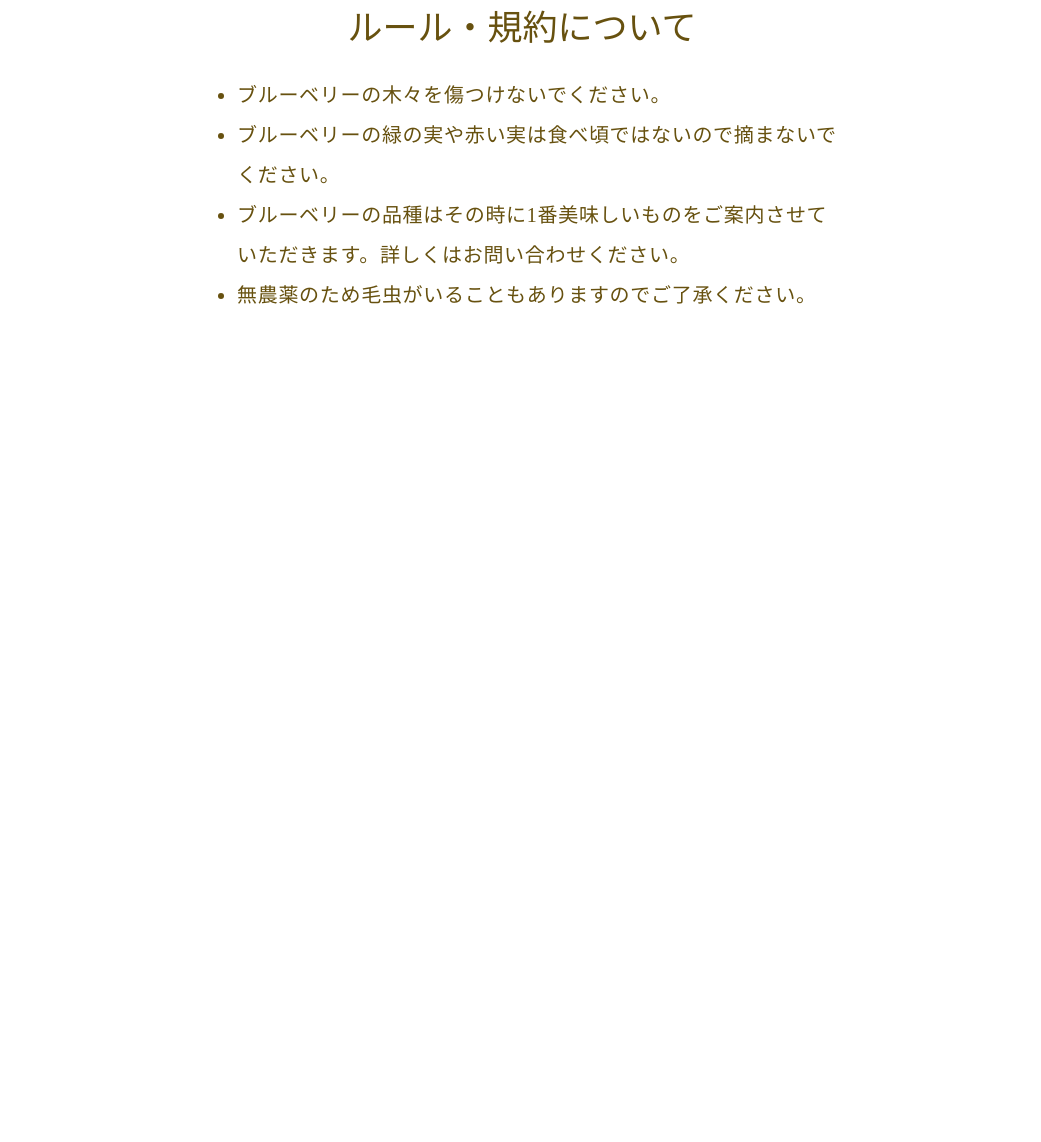
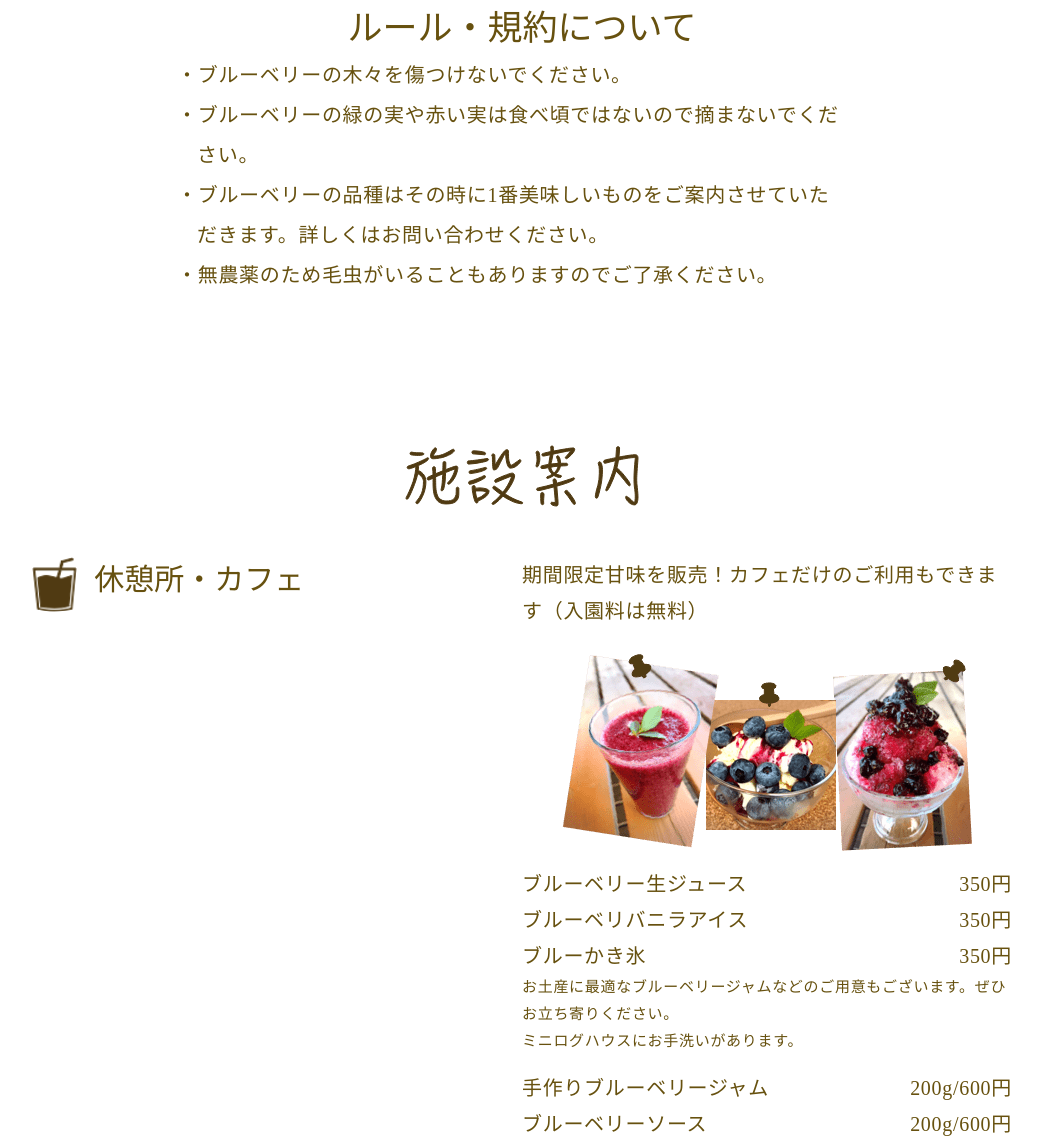
Before and after one commit to KazushiNitta/izumizaki-blueberry, a website built with webpack: page src/index.ejs in a window 1280 px wide. Shown: the part 5456-6598 px from the top of the page, without its empty margins (118-1159 px from the left). Before the commit the page ends 5791 px from the top, so only its background shows below. Built offline with nearby package versions, Linux system fonts and the light colour scheme; files whose address does not match are found by name.

Commit message:
create facility

```diff
--- a/src/assets/stylesheets/app.scss
+++ b/src/assets/stylesheets/app.scss
@@ -16,6 +16,7 @@
 @import 'layout/_top.scss';
 @import 'layout/_info.scss';
 @import 'layout/_price.scss';
+@import 'layout/_facility.scss';
 
 /*// ==========================================================================
 // Object
--- /dev/null
+++ b/src/assets/stylesheets/layout/_facility.scss
@@ -0,0 +1,94 @@
+.l-facility {
+  background-image: url(images/bg_paper.jpg);
+}
+
+.l-facility__inner {
+  background: rgba(255, 255, 255, 0.5);
+
+  @include mq(pc) {
+    padding: 150px;
+    padding-bottom: 0;
+  }
+}
+
+.l-facility__titleImg {
+  @include mq(pc) {
+    margin: 0 auto;
+  }
+}
+
+.l-facility__mainContents {
+  margin-top: 50px;
+}
+
+.l-facility__wrapper {
+  @include mq(pc) {
+    display: flex;
+    justify-content: space-between;
+  }
+}
+
+.l-facility__dataTitle {
+  @include mq(pc) {
+    width: 35%;
+    display: flex;
+    align-items: flex-start;
+    gap: 0 5%;
+  }
+}
+
+.l-facility__img {
+  @include mq(pc) {
+    width: 45px;
+    height: 55px;
+  }
+}
+
+.l-facility__heading {
+  color: #67510F;
+
+  @include mq(pc) {
+    font-size: 30px;
+    height: 55px;
+  }
+}
+
+.l-facility__dataContents {
+  color: #67510F;
+
+  @include mq(pc) {
+    font-size: 20px;
+    width: 50%;
+    letter-spacing: .7px;
+    line-height: 1.8;
+  }
+}
+
+.l-facility__cafeImg {
+  @include mq(pc) {
+    margin: 25px auto 0;
+  }
+}
+
+.l-facility__dataTexts {
+  @include mq(pc) {
+    display: flex;
+    justify-content: space-between;
+  }
+}
+
+.l-facility__dataTexts:first-of-type {
+  margin-top: 15px;
+}
+
+.l-facility__dataTexts:nth-of-type(4) {
+  margin-top: 15px;
+}
+
+.l-facility__supplement {
+  font-size: 15px;
+}
+
+.l-facility__supplement:first-of-type {
+  margin-top: 15px;
+}
--- a/src/assets/stylesheets/layout/_price.scss
+++ b/src/assets/stylesheets/layout/_price.scss
@@ -50,6 +50,7 @@
 .l-price__img {
   @include mq(pc) {
     width: 45px;
+    height: 55px;
   }
 }
 
@@ -59,6 +60,7 @@
   @include mq(pc) {
     font-size: 30px;
     width: 155px;
+    height: 55px;
   }
 }
 
@@ -114,6 +116,7 @@
 
 .l-price__lists {
   @include mq(pc) {
+    display: block;
     width: 650px;
     margin: 0 auto;
     font-size: 20px;
@@ -122,3 +125,11 @@
     color: #67510F;
   }
 }
+
+.l-price__item {
+  text-indent: -1em;
+}
+
+.l-price__item:before {
+  content: "・";
+}
--- a/src/index.ejs
+++ b/src/index.ejs
@@ -196,15 +196,56 @@
         </dl>
         <h2 class="l-price__subTitle">ルール・規約について</h2>
         <div class="l-price__lists">
-          <ul>
-            <li>ブルーベリーの木々を傷つけないでください。</li>
-            <li>ブルーベリーの緑の実や赤い実は食べ頃ではないので摘まないでください。</li>
-            <li>ブルーベリーの品種はその時に1番美味しいものをご案内させていただきます。詳しくはお問い合わせください。</li>
-            <li>無農薬のため毛虫がいることもありますのでご了承ください。</li>
+          <ul class="l-price__list">
+            <li class="l-price__item">ブルーベリーの木々を傷つけないでください。</li>
+            <li class="l-price__item">ブルーベリーの緑の実や赤い実は食べ頃ではないので摘まないでください。</li>
+            <li class="l-price__item">ブルーベリーの品種はその時に1番美味しいものをご案内させていただきます。詳しくはお問い合わせください。</li>
+            <li class="l-price__item">無農薬のため毛虫がいることもありますのでご了承ください。</li>
           </ul>
         </div>
       </div>
     </div>
   </section>
+  <section class="l-facility">
+    <div class="l-facility__inner">
+      <h1 class="l-facility__mainTitle">
+        <img class="l-facility__titleImg" src="images/text_guide.svg" alt="">
+      </h1>
+      <div class="l-facility__mainContents">
+        <dl class="l-facility__wrapper">
+          <dt class="l-facility__dataTitle">
+            <img class="l-facility__img" src="images/icon_drink.png" alt="">
+            <span class="l-facility__heading">休憩所・カフェ</span>
+          </dt>
+          <dd class="l-facility__dataContents">
+            <p>期間限定甘味を販売！カフェだけのご利用もできます（入園料は無料）</p>
+            <img class="l-facility__cafeImg" src="images/image_cafe.png" alt="">
+            <div class="l-facility__dataTexts">
+              <p class="l-facility__dataText">ブルーベリー生ジュース</p>
+              <p class="l-facility__dataText">350円</p>
+            </div>
+            <div class="l-facility__dataTexts">
+              <p class="l-facility__dataText">ブルーベリバニラアイス</p>
+              <p class="l-facility__dataText">350円</p>
+            </div>
+            <div class="l-facility__dataTexts">
+              <p class="l-facility__dataText">ブルーかき氷</p>
+              <p class="l-facility__dataText">350円</p>
+            </div>
+            <p class="l-facility__supplement">お土産に最適なブルーベリージャムなどのご用意もございます。ぜひお立ち寄りください。</p>
+            <p class="l-facility__supplement">ミニログハウスにお手洗いがあります。</p>
+            <div class="l-facility__dataTexts">
+              <p class="l-facility__dataText">手作りブルーベリージャム</p>
+              <p class="l-facility__dataText">200g/600円</p>
+            </div>
+            <div class="l-facility__dataTexts">
+              <p class="l-facility__dataText">ブルーベリーソース</p>
+              <p class="l-facility__dataText">200g/600円</p>
+            </div>
+          </dd>
+        </dl>
+      </div>
+    </div>
+  </section>
 </body>
 </html>
--- a/src/index.js
+++ b/src/index.js
@@ -22,3 +22,6 @@ import './assets/images/icon_time.svg'
 import './assets/images/icon_fee_wallet.svg'
 import './assets/images/icon_fee_shop.svg'
 import './assets/images/icon_fee_box.svg'
+import './assets/images/text_guide.svg'
+import './assets/images/icon_drink.png'
+import './assets/images/image_cafe.png'
```
